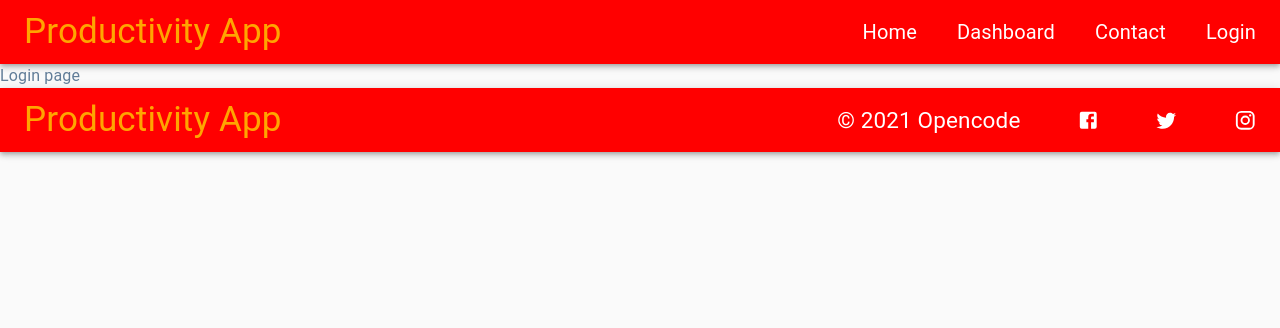
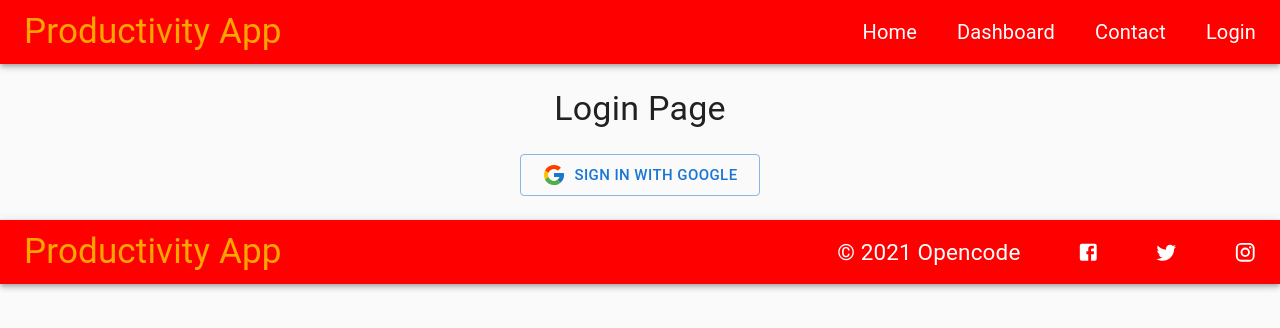
Before and after one commit to opencodeiiita/Productivity-Tracker, a React (Create React App) app in the folder frontend/: page /login in a window 1280 px wide. Shown: the top 328 px of the page. Built offline with nearby package versions, Linux system fonts and the light colour scheme.

Commit message:
Added sign in with google button

```diff
--- a/frontend/src/pages/login.js
+++ b/frontend/src/pages/login.js
@@ -1,6 +1,27 @@
-import { Typography } from "@material-ui/core";
-
+import { Typography } from '@material-ui/core';
+import Container from '@mui/material/Container';
+import CardMedia from '@mui/material/CardMedia';
+import Button from '@mui/material/Button';
+import GoogleIcon from '../images/google.svg';
 function Login() {
-  return <Typography>Login page</Typography>;
+  return (
+    <Container align='center' sx={{ marginTop: 3 }}>
+      <Typography variant='h4' sx={{ marginTop: 3 }}>
+        Login page
+      </Typography>
+      <Button
+        variant='outlined'
+        size='large'
+        sx={{ marginTop: 3, marginBottom: 3 }}
+      >
+        <CardMedia
+          component='img'
+          image={GoogleIcon}
+          sx={{ width: 24, marginRight: 1 }}
+        />
+        <Typography variant='string'>Sign In With Google</Typography>
+      </Button>
+    </Container>
+  );
 }
 export default Login;
```
Also changed, not shown: frontend/src/images/google.svg (added).
